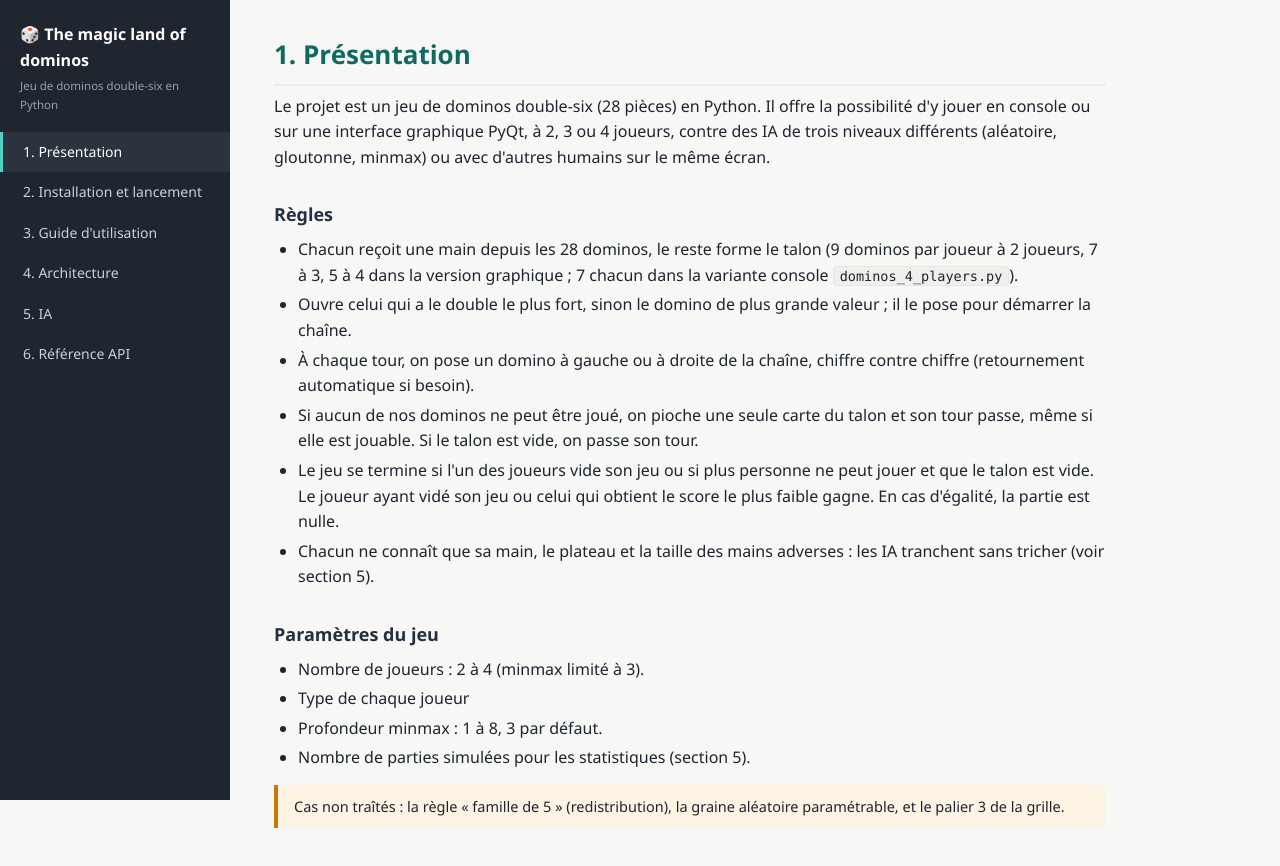
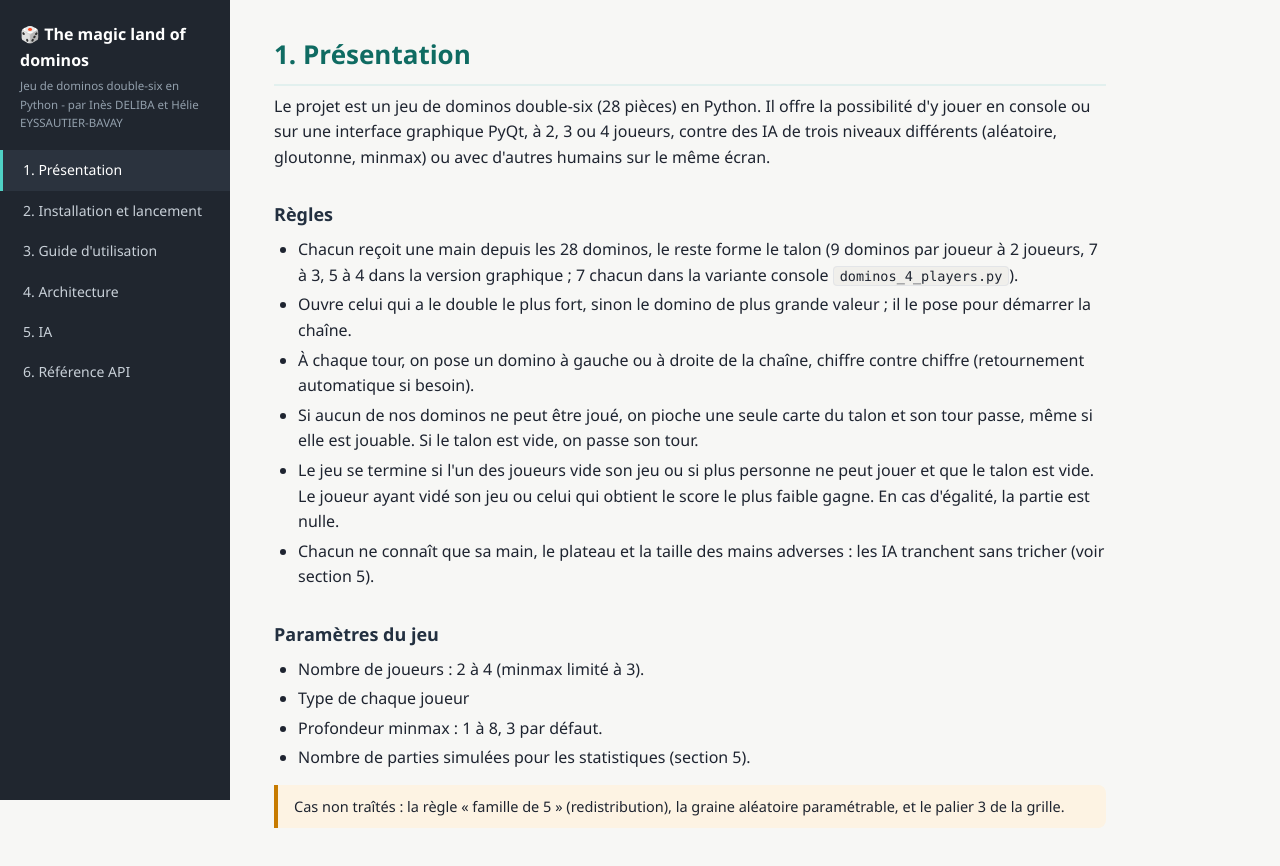
Before and after one commit to Helio66/The_magic_land_of_dominos, a plain HTML site: page docs/index.html in a window 1280 px wide. Drawn offline with Linux system fonts and the light colour scheme.

Commit message:
index.html

```diff
--- a/docs/index.html
+++ b/docs/index.html
@@ -68,7 +68,7 @@
 
 <nav>
   <h1>🎲 The magic land of dominos</h1>
-  <div class="sous">Jeu de dominos double-six en Python</div>
+  <div class="sous">Jeu de dominos double-six en Python - par Inès DELIBA et Hélie EYSSAUTIER-BAVAY</div>
   <a href="#presentation" class="actif" data-cible="presentation">1. Présentation</a>
   <a href="#installation" data-cible="installation">2. Installation et lancement</a>
   <a href="#guide" data-cible="guide">3. Guide d'utilisation</a>
```
